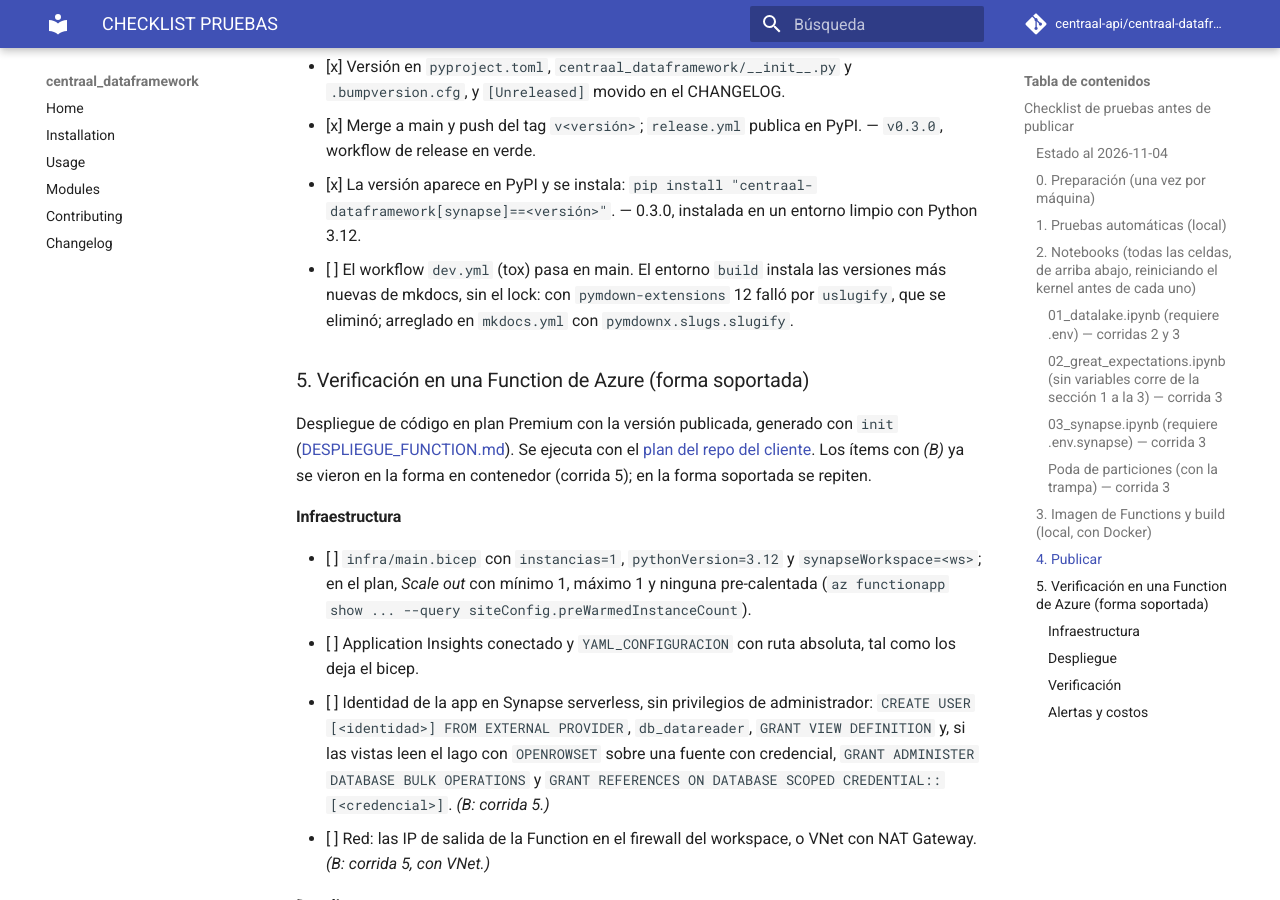
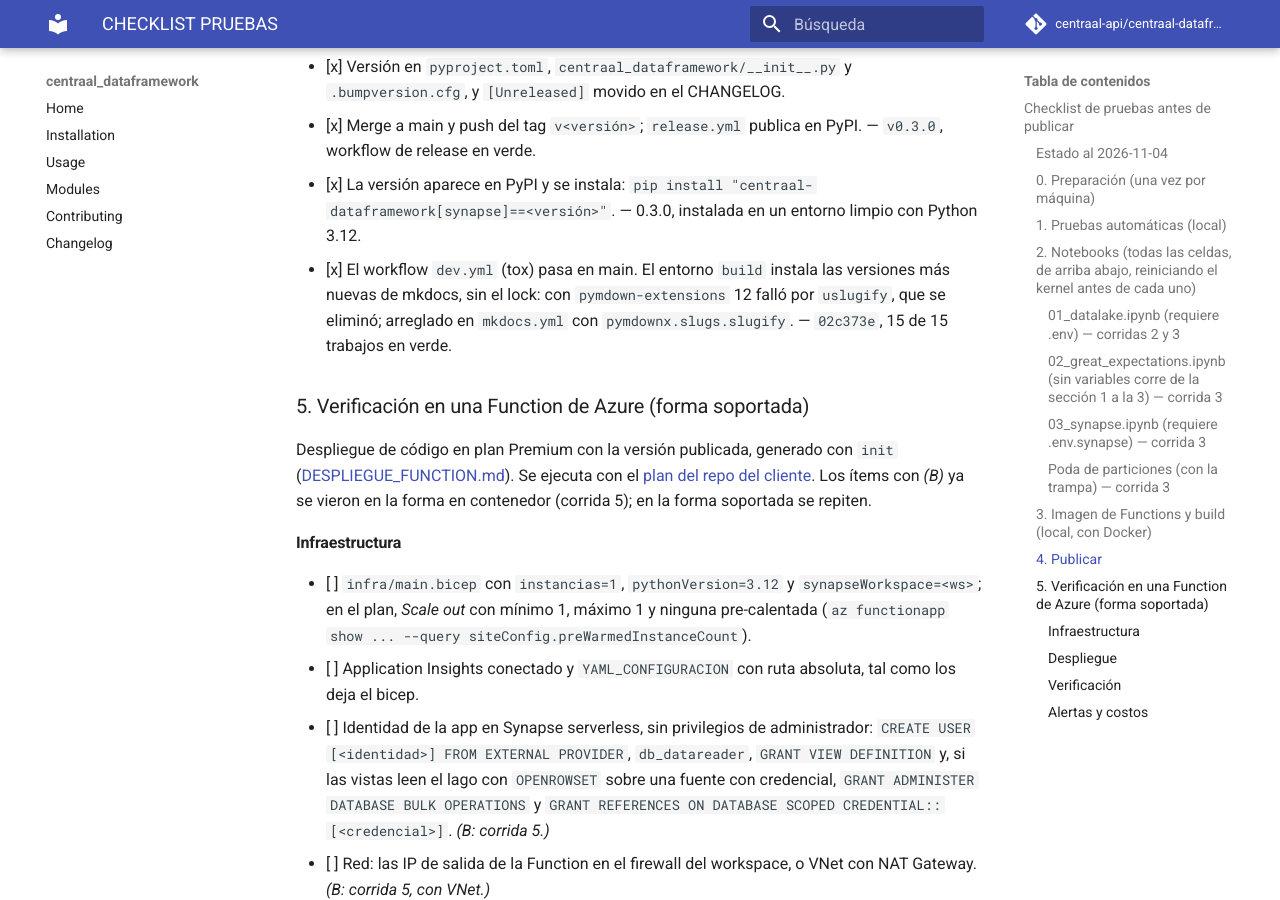
Before and after one commit to centraal-api/centraal-dataframework, an MkDocs documentation site: the page built from docs/CHECKLIST_PRUEBAS.md, in a window 1280 px wide and 900 px high, scrolled down 4765 px. Built offline with MkDocs 1.6.1 and Material for MkDocs 9.7.7, drawn with Linux system fonts in a browser that asks for light colours; comment, search, counter and statistics services are not loaded.

Commit message:
docs(checklist): dev.yml en verde en main tras el arreglo de mkdocs
Co-Authored-By: Claude Opus 5.5 <noreply@anthropic.com>

```diff
--- a/docs/CHECKLIST_PRUEBAS.md
+++ b/docs/CHECKLIST_PRUEBAS.md
@@ -121,7 +121,7 @@ Si la foto sana falla con el error de Parquet, Synapse no está podando: revise
 - [x] Versión en `pyproject.toml`, `centraal_dataframework/__init__.py` y `.bumpversion.cfg`, y `[Unreleased]` movido en el CHANGELOG.
 - [x] Merge a main y push del tag `v<versión>`; `release.yml` publica en PyPI. — `v0.3.0`, workflow de release en verde.
 - [x] La versión aparece en PyPI y se instala: `pip install "centraal-dataframework[synapse]==<versión>"`. — 0.3.0, instalada en un entorno limpio con Python 3.12.
-- [ ] El workflow `dev.yml` (tox) pasa en main. El entorno `build` instala las versiones más nuevas de mkdocs, sin el lock: con `pymdown-extensions` 12 falló por `uslugify`, que se eliminó; arreglado en `mkdocs.yml` con `pymdownx.slugs.slugify`.
+- [x] El workflow `dev.yml` (tox) pasa en main. El entorno `build` instala las versiones más nuevas de mkdocs, sin el lock: con `pymdown-extensions` 12 falló por `uslugify`, que se eliminó; arreglado en `mkdocs.yml` con `pymdownx.slugs.slugify`. — `02c373e`, 15 de 15 trabajos en verde.
 
 ## 5. Verificación en una Function de Azure (forma soportada)
 
```
